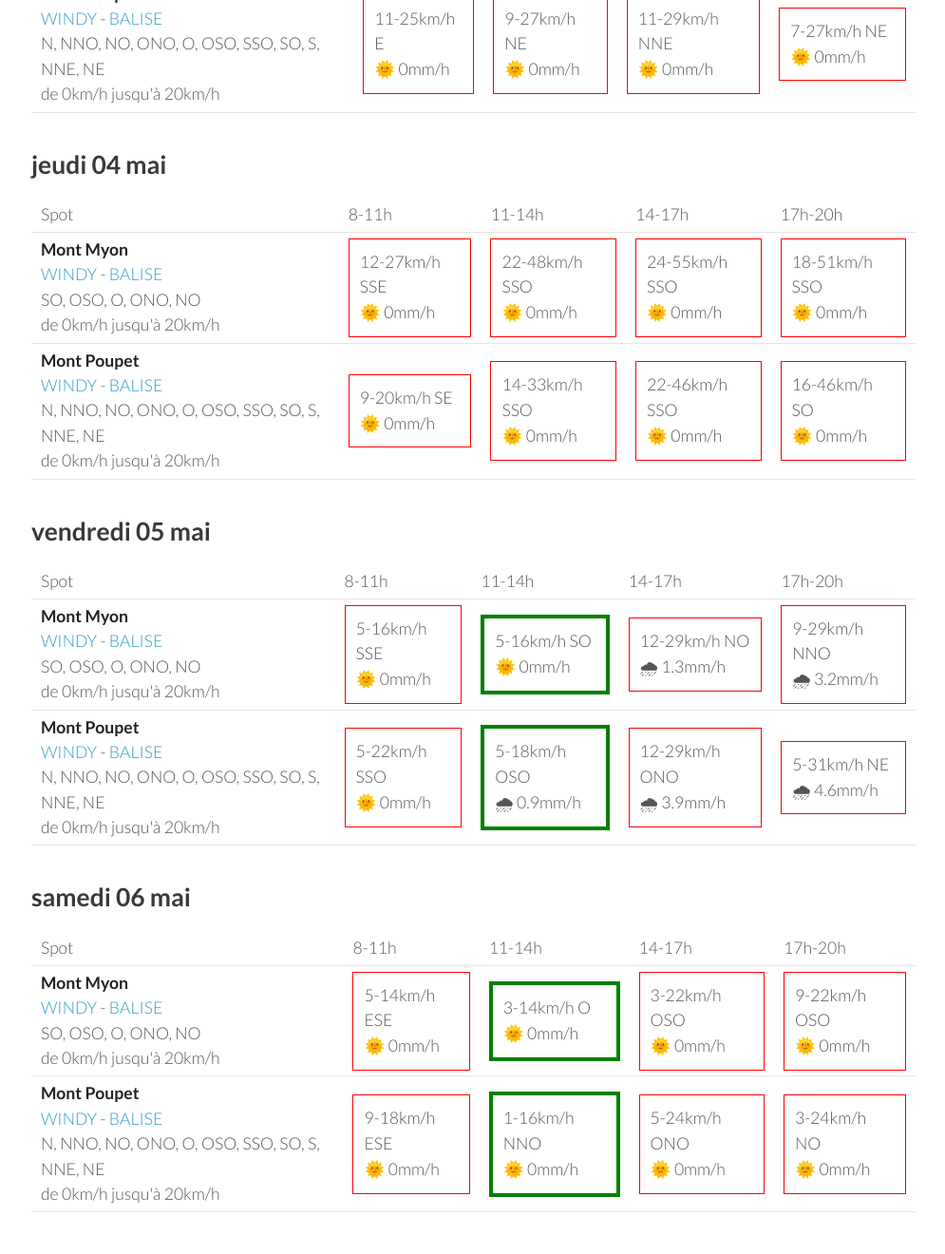
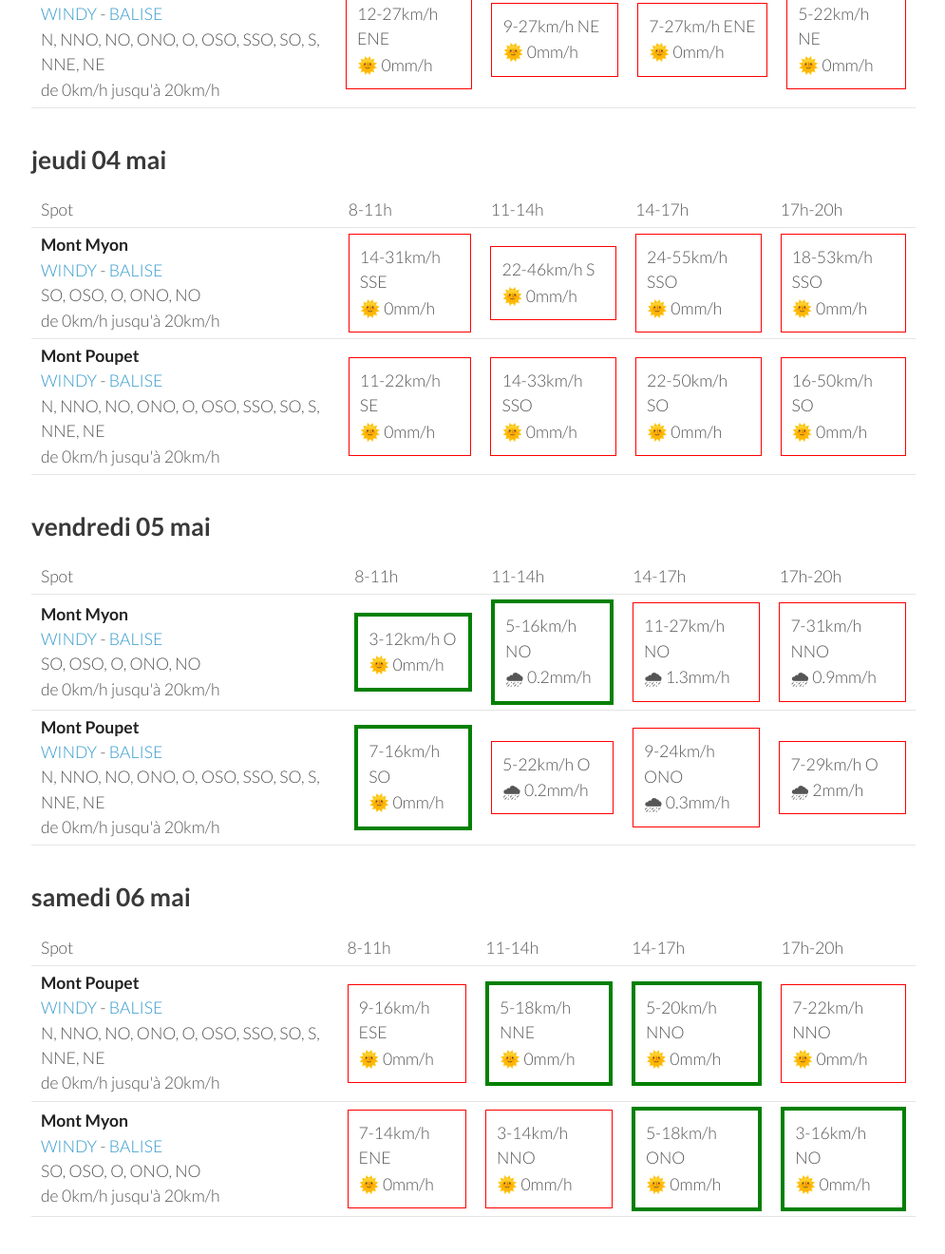
Before and after one commit to parapente-dans-le-nord/parapente-dans-le-nord.github.io, a Jekyll site: the page built from jura.markdown, in a window 1280 px wide and 1400 px high, scrolled down 1289 px. Shown: the top 1320 px of the window at 95% size, without its empty margins (25-1020 px from the left). Built offline with Jekyll 4.4.1, drawn with Linux system fonts in a browser that asks for light colours; some of the changed text lies outside the part shown.

Commit message:
update index.markdown

```diff
--- a/jura.markdown
+++ b/jura.markdown
@@ -22,21 +22,21 @@ page mise à jour le lundi 01 mai 17:20
       <td>17h-20h</td>
     </tr>
 <tr>
+        <td><strong>Mont Myon</strong><br><a href="https://windy.com/46.331/5.397?45.898,5.394,8,m:eWoagj8">WINDY</a> - <span class=""><a href="http://www.balisemeteo.com/balise.php?idBalise=70">BALISE</a> </span><br> <span class="vent-favorable">SO, OSO, O, ONO, NO</span><br><span class="force-vent">de 0km/h jusqu'à 20km/h</span> </td>
+
+            <td><div class="not-flyable"><p>0-0km/h NA</p><p>🌧️ 0mm/h</p></div></td>
+            <td><div class="not-flyable"><p>0-0km/h NA</p><p>🌧️ 0mm/h</p></div></td>
+            <td><div class="not-flyable"><p>0-0km/h NA</p><p>🌧️ 0mm/h</p></div></td>
+            <td><div class="not-flyable"><p>9-25km/h NO</p><p>🌞 0mm/h</p></div></td>
+
+    </tr>
+<tr>
         <td><strong>Mont Poupet</strong><br><a href="https://windy.com/46.970/5.876?46.541,5.876,8">WINDY</a> - <span class=""><a href="http://www.balisemeteo.com/balise.php?idBalise=92">BALISE</a> </span><br> <span class="vent-favorable">N, NNO, NO, ONO, O, OSO, SSO, SO, S, NNE, NE</span><br><span class="force-vent">de 0km/h jusqu'à 20km/h</span> </td>
 
             <td><div class="not-flyable"><p>0-0km/h NA</p><p>🌧️ 0mm/h</p></div></td>
-            <td><div class="flyable"><p>7-18km/h NO</p><p>🌞 0mm/h</p></div></td>
-            <td><div class="not-flyable"><p>9-22km/h NO</p><p>🌞 0mm/h</p></div></td>
-            <td><div class="not-flyable"><p>9-27km/h NO</p><p>🌞 0.7mm/h</p></div></td>
-
-    </tr>
-<tr>
-        <td><strong>Mont Myon</strong><br><a href="https://windy.com/46.331/5.397?45.898,5.394,8,m:eWoagj8">WINDY</a> - <span class=""><a href="http://www.balisemeteo.com/balise.php?idBalise=70">BALISE</a> </span><br> <span class="vent-favorable">SO, OSO, O, ONO, NO</span><br><span class="force-vent">de 0km/h jusqu'à 20km/h</span> </td>
-
             <td><div class="not-flyable"><p>0-0km/h NA</p><p>🌧️ 0mm/h</p></div></td>
-            <td><div class="flyable"><p>5-16km/h NO</p><p>🌞 0mm/h</p></div></td>
-            <td><div class="not-flyable"><p>5-25km/h NNO</p><p>🌞 0mm/h</p></div></td>
-            <td><div class="not-flyable"><p>5-24km/h NO</p><p>🌞 1.3mm/h</p></div></td>
+            <td><div class="not-flyable"><p>0-0km/h NA</p><p>🌧️ 0mm/h</p></div></td>
+            <td><div class="not-flyable"><p>9-24km/h NO</p><p>🌧 0.5mm/h</p></div></td>
 
     </tr>
 
@@ -58,19 +58,19 @@ page mise à jour le lundi 01 mai 17:20
 <tr>
         <td><strong>Mont Poupet</strong><br><a href="https://windy.com/46.970/5.876?46.541,5.876,8">WINDY</a> - <span class=""><a href="http://www.balisemeteo.com/balise.php?idBalise=92">BALISE</a> </span><br> <span class="vent-favorable">N, NNO, NO, ONO, O, OSO, SSO, SO, S, NNE, NE</span><br><span class="force-vent">de 0km/h jusqu'à 20km/h</span> </td>
 
-            <td><div class="not-flyable"><p>9-22km/h NE</p><p>🌞 0mm/h</p></div></td>
-            <td><div class="not-flyable"><p>7-24km/h NNE</p><p>🌞 0mm/h</p></div></td>
+            <td><div class="flyable"><p>5-14km/h NNE</p><p>🌞 0mm/h</p></div></td>
+            <td><div class="not-flyable"><p>9-25km/h NE</p><p>🌞 0mm/h</p></div></td>
             <td><div class="not-flyable"><p>11-29km/h NNE</p><p>🌞 0mm/h</p></div></td>
-            <td><div class="not-flyable"><p>12-33km/h NNE</p><p>🌞 0mm/h</p></div></td>
+            <td><div class="not-flyable"><p>12-31km/h NNE</p><p>🌞 0mm/h</p></div></td>
 
 
     </tr>
 <tr>
         <td><strong>Mont Myon</strong><br><a href="https://windy.com/46.331/5.397?45.898,5.394,8,m:eWoagj8">WINDY</a> - <span class=""><a href="http://www.balisemeteo.com/balise.php?idBalise=70">BALISE</a> </span><br> <span class="vent-favorable">SO, OSO, O, ONO, NO</span><br><span class="force-vent">de 0km/h jusqu'à 20km/h</span> </td>
 
-            <td><div class="not-flyable"><p>9-24km/h NNE</p><p>🌞 0mm/h</p></div></td>
-            <td><div class="not-flyable"><p>12-29km/h NNE</p><p>🌞 0mm/h</p></div></td>
-            <td><div class="not-flyable"><p>14-35km/h N</p><p>🌞 0mm/h</p></div></td>
+            <td><div class="not-flyable"><p>5-14km/h NNE</p><p>🌞 0mm/h</p></div></td>
+            <td><div class="not-flyable"><p>14-35km/h NNE</p><p>🌞 0mm/h</p></div></td>
+            <td><div class="not-flyable"><p>14-37km/h NNE</p><p>🌞 0mm/h</p></div></td>
             <td><div class="not-flyable"><p>14-37km/h NNE</p><p>🌞 0mm/h</p></div></td>
 
 
@@ -94,20 +94,20 @@ page mise à jour le lundi 01 mai 17:20
 <tr>
         <td><strong>Mont Myon</strong><br><a href="https://windy.com/46.331/5.397?45.898,5.394,8,m:eWoagj8">WINDY</a> - <span class=""><a href="http://www.balisemeteo.com/balise.php?idBalise=70">BALISE</a> </span><br> <span class="vent-favorable">SO, OSO, O, ONO, NO</span><br><span class="force-vent">de 0km/h jusqu'à 20km/h</span> </td>
 
-            <td><div class="not-flyable"><p>1-14km/h SE</p><p>🌞 0mm/h</p></div></td>
-            <td><div class="flyable"><p>5-16km/h O</p><p>🌞 0mm/h</p></div></td>
-            <td><div class="flyable"><p>3-18km/h NO</p><p>🌞 0mm/h</p></div></td>
-            <td><div class="not-flyable"><p>5-18km/h NNO</p><p>🌞 0mm/h</p></div></td>
+            <td><div class="not-flyable"><p>1-5km/h ENE</p><p>🌞 0mm/h</p></div></td>
+            <td><div class="flyable"><p>3-14km/h OSO</p><p>🌞 0mm/h</p></div></td>
+            <td><div class="flyable"><p>3-16km/h ONO</p><p>🌞 0mm/h</p></div></td>
+            <td><div class="flyable"><p>5-18km/h NO</p><p>🌞 0mm/h</p></div></td>
 
 
     </tr>
 <tr>
         <td><strong>Mont Poupet</strong><br><a href="https://windy.com/46.970/5.876?46.541,5.876,8">WINDY</a> - <span class=""><a href="http://www.balisemeteo.com/balise.php?idBalise=92">BALISE</a> </span><br> <span class="vent-favorable">N, NNO, NO, ONO, O, OSO, SSO, SO, S, NNE, NE</span><br><span class="force-vent">de 0km/h jusqu'à 20km/h</span> </td>
 
-            <td><div class="not-flyable"><p>11-25km/h E</p><p>🌞 0mm/h</p></div></td>
+            <td><div class="not-flyable"><p>12-27km/h ENE</p><p>🌞 0mm/h</p></div></td>
             <td><div class="not-flyable"><p>9-27km/h NE</p><p>🌞 0mm/h</p></div></td>
-            <td><div class="not-flyable"><p>11-29km/h NNE</p><p>🌞 0mm/h</p></div></td>
-            <td><div class="not-flyable"><p>7-27km/h NE</p><p>🌞 0mm/h</p></div></td>
+            <td><div class="not-flyable"><p>7-27km/h ENE</p><p>🌞 0mm/h</p></div></td>
+            <td><div class="not-flyable"><p>5-22km/h NE</p><p>🌞 0mm/h</p></div></td>
 
 
     </tr>
@@ -130,20 +130,20 @@ page mise à jour le lundi 01 mai 17:20
 <tr>
         <td><strong>Mont Myon</strong><br><a href="https://windy.com/46.331/5.397?45.898,5.394,8,m:eWoagj8">WINDY</a> - <span class=""><a href="http://www.balisemeteo.com/balise.php?idBalise=70">BALISE</a> </span><br> <span class="vent-favorable">SO, OSO, O, ONO, NO</span><br><span class="force-vent">de 0km/h jusqu'à 20km/h</span> </td>
 
-            <td><div class="not-flyable"><p>12-27km/h SSE</p><p>🌞 0mm/h</p></div></td>
-            <td><div class="not-flyable"><p>22-48km/h SSO</p><p>🌞 0mm/h</p></div></td>
+            <td><div class="not-flyable"><p>14-31km/h SSE</p><p>🌞 0mm/h</p></div></td>
+            <td><div class="not-flyable"><p>22-46km/h S</p><p>🌞 0mm/h</p></div></td>
             <td><div class="not-flyable"><p>24-55km/h SSO</p><p>🌞 0mm/h</p></div></td>
-            <td><div class="not-flyable"><p>18-51km/h SSO</p><p>🌞 0mm/h</p></div></td>
+            <td><div class="not-flyable"><p>18-53km/h SSO</p><p>🌞 0mm/h</p></div></td>
 
 
     </tr>
 <tr>
         <td><strong>Mont Poupet</strong><br><a href="https://windy.com/46.970/5.876?46.541,5.876,8">WINDY</a> - <span class=""><a href="http://www.balisemeteo.com/balise.php?idBalise=92">BALISE</a> </span><br> <span class="vent-favorable">N, NNO, NO, ONO, O, OSO, SSO, SO, S, NNE, NE</span><br><span class="force-vent">de 0km/h jusqu'à 20km/h</span> </td>
 
-            <td><div class="not-flyable"><p>9-20km/h SE</p><p>🌞 0mm/h</p></div></td>
+            <td><div class="not-flyable"><p>11-22km/h SE</p><p>🌞 0mm/h</p></div></td>
             <td><div class="not-flyable"><p>14-33km/h SSO</p><p>🌞 0mm/h</p></div></td>
-            <td><div class="not-flyable"><p>22-46km/h SSO</p><p>🌞 0mm/h</p></div></td>
-            <td><div class="not-flyable"><p>16-46km/h SO</p><p>🌞 0mm/h</p></div></td>
+            <td><div class="not-flyable"><p>22-50km/h SO</p><p>🌞 0mm/h</p></div></td>
+            <td><div class="not-flyable"><p>16-50km/h SO</p><p>🌞 0mm/h</p></div></td>
 
 
     </tr>
@@ -166,20 +166,20 @@ page mise à jour le lundi 01 mai 17:20
 <tr>
         <td><strong>Mont Myon</strong><br><a href="https://windy.com/46.331/5.397?45.898,5.394,8,m:eWoagj8">WINDY</a> - <span class=""><a href="http://www.balisemeteo.com/balise.php?idBalise=70">BALISE</a> </span><br> <span class="vent-favorable">SO, OSO, O, ONO, NO</span><br><span class="force-vent">de 0km/h jusqu'à 20km/h</span> </td>
 
-            <td><div class="not-flyable"><p>5-16km/h SSE</p><p>🌞 0mm/h</p></div></td>
-            <td><div class="flyable"><p>5-16km/h SO</p><p>🌞 0mm/h</p></div></td>
-            <td><div class="not-flyable"><p>12-29km/h NO</p><p>🌧 1.3mm/h</p></div></td>
-            <td><div class="not-flyable"><p>9-29km/h NNO</p><p>🌧 3.2mm/h</p></div></td>
+            <td><div class="flyable"><p>3-12km/h O</p><p>🌞 0mm/h</p></div></td>
+            <td><div class="flyable"><p>5-16km/h NO</p><p>🌧 0.2mm/h</p></div></td>
+            <td><div class="not-flyable"><p>11-27km/h NO</p><p>🌧 1.3mm/h</p></div></td>
+            <td><div class="not-flyable"><p>7-31km/h NNO</p><p>🌧 0.9mm/h</p></div></td>
 
 
     </tr>
 <tr>
         <td><strong>Mont Poupet</strong><br><a href="https://windy.com/46.970/5.876?46.541,5.876,8">WINDY</a> - <span class=""><a href="http://www.balisemeteo.com/balise.php?idBalise=92">BALISE</a> </span><br> <span class="vent-favorable">N, NNO, NO, ONO, O, OSO, SSO, SO, S, NNE, NE</span><br><span class="force-vent">de 0km/h jusqu'à 20km/h</span> </td>
 
-            <td><div class="not-flyable"><p>5-22km/h SSO</p><p>🌞 0mm/h</p></div></td>
-            <td><div class="flyable"><p>5-18km/h OSO</p><p>🌧 0.9mm/h</p></div></td>
-            <td><div class="not-flyable"><p>12-29km/h ONO</p><p>🌧 3.9mm/h</p></div></td>
-            <td><div class="not-flyable"><p>5-31km/h NE</p><p>🌧 4.6mm/h</p></div></td>
+            <td><div class="flyable"><p>7-16km/h SO</p><p>🌞 0mm/h</p></div></td>
+            <td><div class="not-flyable"><p>5-22km/h O</p><p>🌧 0.2mm/h</p></div></td>
+            <td><div class="not-flyable"><p>9-24km/h ONO</p><p>🌧 0.3mm/h</p></div></td>
+            <td><div class="not-flyable"><p>7-29km/h O</p><p>🌧 2mm/h</p></div></td>
 
 
     </tr>
@@ -200,22 +200,22 @@ page mise à jour le lundi 01 mai 17:20
       <td>17h-20h</td>
     </tr>
 <tr>
-        <td><strong>Mont Myon</strong><br><a href="https://windy.com/46.331/5.397?45.898,5.394,8,m:eWoagj8">WINDY</a> - <span class=""><a href="http://www.balisemeteo.com/balise.php?idBalise=70">BALISE</a> </span><br> <span class="vent-favorable">SO, OSO, O, ONO, NO</span><br><span class="force-vent">de 0km/h jusqu'à 20km/h</span> </td>
+        <td><strong>Mont Poupet</strong><br><a href="https://windy.com/46.970/5.876?46.541,5.876,8">WINDY</a> - <span class=""><a href="http://www.balisemeteo.com/balise.php?idBalise=92">BALISE</a> </span><br> <span class="vent-favorable">N, NNO, NO, ONO, O, OSO, SSO, SO, S, NNE, NE</span><br><span class="force-vent">de 0km/h jusqu'à 20km/h</span> </td>
 
-            <td><div class="not-flyable"><p>5-14km/h ESE</p><p>🌞 0mm/h</p></div></td>
-            <td><div class="flyable"><p>3-14km/h O</p><p>🌞 0mm/h</p></div></td>
-            <td><div class="not-flyable"><p>3-22km/h OSO</p><p>🌞 0mm/h</p></div></td>
-            <td><div class="not-flyable"><p>9-22km/h OSO</p><p>🌞 0mm/h</p></div></td>
+            <td><div class="not-flyable"><p>9-16km/h ESE</p><p>🌞 0mm/h</p></div></td>
+            <td><div class="flyable"><p>5-18km/h NNE</p><p>🌞 0mm/h</p></div></td>
+            <td><div class="flyable"><p>5-20km/h NNO</p><p>🌞 0mm/h</p></div></td>
+            <td><div class="not-flyable"><p>7-22km/h NNO</p><p>🌞 0mm/h</p></div></td>
 
 
     </tr>
 <tr>
-        <td><strong>Mont Poupet</strong><br><a href="https://windy.com/46.970/5.876?46.541,5.876,8">WINDY</a> - <span class=""><a href="http://www.balisemeteo.com/balise.php?idBalise=92">BALISE</a> </span><br> <span class="vent-favorable">N, NNO, NO, ONO, O, OSO, SSO, SO, S, NNE, NE</span><br><span class="force-vent">de 0km/h jusqu'à 20km/h</span> </td>
+        <td><strong>Mont Myon</strong><br><a href="https://windy.com/46.331/5.397?45.898,5.394,8,m:eWoagj8">WINDY</a> - <span class=""><a href="http://www.balisemeteo.com/balise.php?idBalise=70">BALISE</a> </span><br> <span class="vent-favorable">SO, OSO, O, ONO, NO</span><br><span class="force-vent">de 0km/h jusqu'à 20km/h</span> </td>
 
-            <td><div class="not-flyable"><p>9-18km/h ESE</p><p>🌞 0mm/h</p></div></td>
-            <td><div class="flyable"><p>1-16km/h NNO</p><p>🌞 0mm/h</p></div></td>
-            <td><div class="not-flyable"><p>5-24km/h ONO</p><p>🌞 0mm/h</p></div></td>
-            <td><div class="not-flyable"><p>3-24km/h NO</p><p>🌞 0mm/h</p></div></td>
+            <td><div class="not-flyable"><p>7-14km/h ENE</p><p>🌞 0mm/h</p></div></td>
+            <td><div class="not-flyable"><p>3-14km/h NNO</p><p>🌞 0mm/h</p></div></td>
+            <td><div class="flyable"><p>5-18km/h ONO</p><p>🌞 0mm/h</p></div></td>
+            <td><div class="flyable"><p>3-16km/h NO</p><p>🌞 0mm/h</p></div></td>
 
 
     </tr>
```
Also changed, not shown: other parts of jura.markdown (+1 -1 lines).
